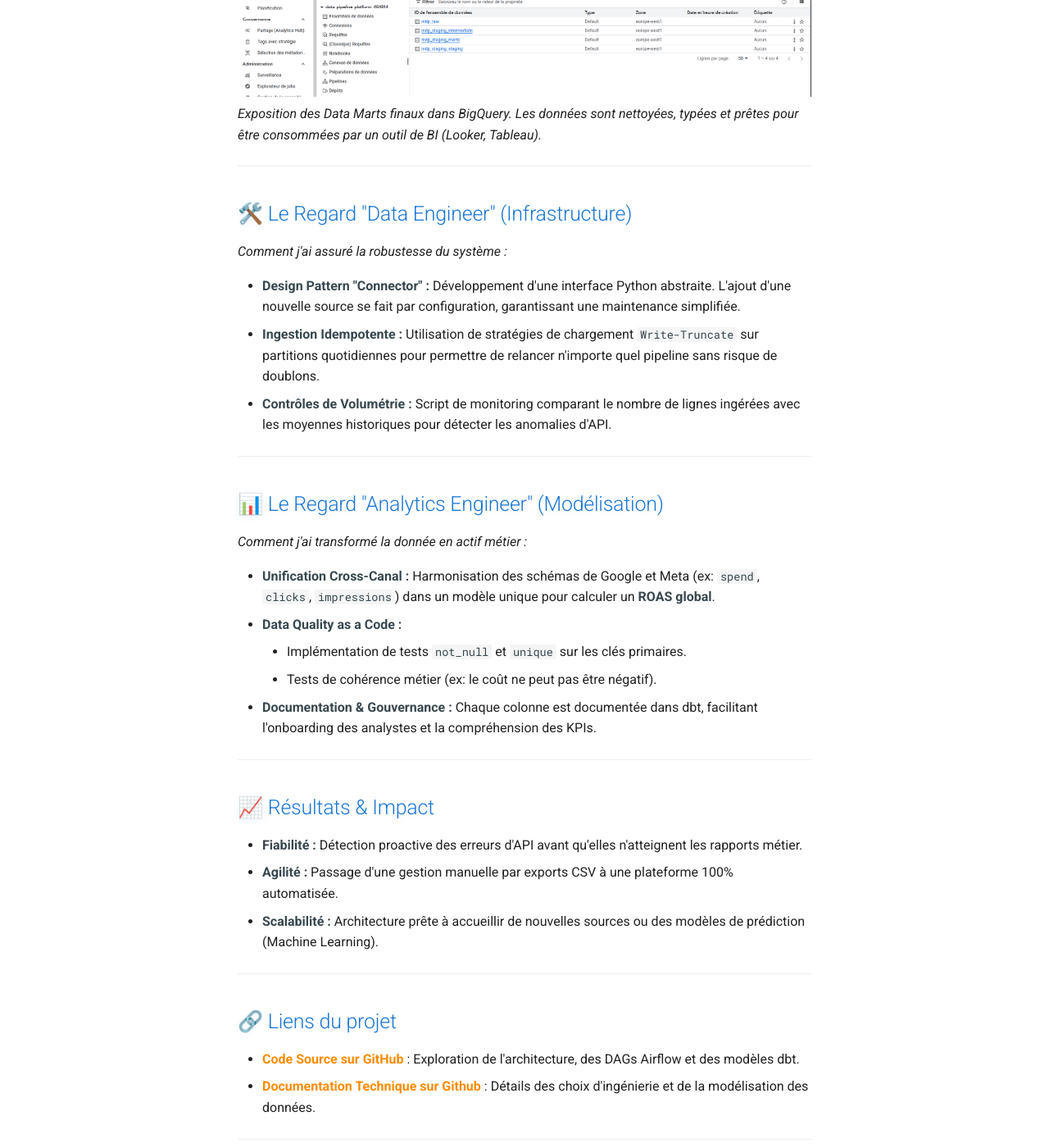
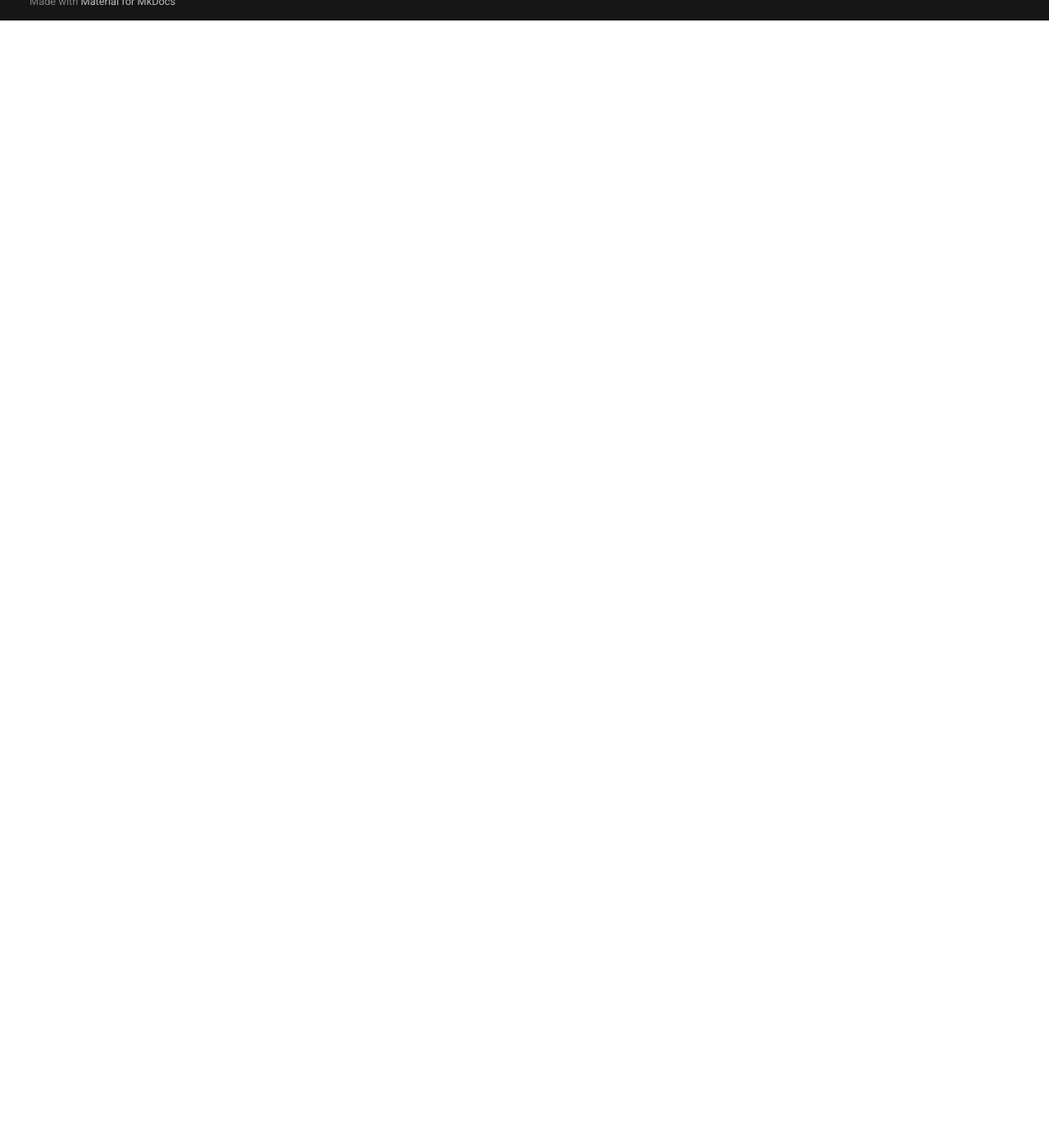
Before and after one commit to y-ikli/portfolio, an MkDocs documentation site: the page built from docs/projets/agence_media.md, in a window 1280 px wide and 1400 px high, scrolled down 1706 px. Shown: the whole window at 82% size. Built offline with MkDocs 1.6.1 and Material for MkDocs 9.7.7, drawn with Linux system fonts in a browser that asks for light colours; after the commit the page ends 1731 px from its top, so only the background shows below that; some of the changed text lies outside the part shown.

Commit message:
Note for next update

```diff
--- a/docs/index.md
+++ b/docs/index.md
@@ -16,7 +16,8 @@
         <img src="https://img.shields.io/badge/Email-D14836?style=for-the-badge&logo=gmail&logoColor=white" alt="Email">
       </a>
     </p>
-    <p style="margin: 0; color: #555; font-size: 0.95em;">Lille, France · Disponible dès mai 2026</p>
+    <p style="margin: 0; color: #555; font-size: 0.95em;">Disponible dès mai 2026</p>
+    <p style="margin: 0.3rem 0 0; color: #555; font-size: 0.95em;">Mobilité : Lille · Paris · France</p>
   </div>
 </div>
 
@@ -38,10 +39,8 @@
   <div style="flex: 1 1 300px; border: 1px solid #1976d2; border-radius: 10px; overflow: hidden; background: #fff; box-shadow: 0 2px 12px rgba(25,118,210,0.10); display: flex; flex-direction: column;">
     <div style="background: #1976d2; padding: 1.1rem 1.4rem 1rem; display: flex; justify-content: space-between; align-items: center; gap: 0.8rem;">
       <div>
-        <div style="color: rgba(255,255,255,0.75); font-size: 0.72em; letter-spacing: 0.08em; text-transform: uppercase; margin-bottom: 0.2rem; font-weight: 600;">Offre · Data Engineering</div>
         <div style="color: #fff; font-size: 1.18em; font-weight: 700; line-height: 1.2;">Data Engineer</div>
       </div>
-      <span style="background: #e8f5e9; color: #1b5e20; font-size: 0.72em; font-weight: 700; letter-spacing: 0.06em; text-transform: uppercase; padding: 0.28rem 0.7rem; border-radius: 20px; white-space: nowrap; flex-shrink: 0;">Disponible</span>
     </div>
     <div style="padding: 1.2rem 1.4rem; flex: 1; display: flex; flex-direction: column; gap: 1.1rem;">
       <div>
@@ -69,10 +68,8 @@
   <div style="flex: 1 1 300px; border: 1px solid #43a047; border-radius: 10px; overflow: hidden; background: #fff; box-shadow: 0 2px 12px rgba(67,160,71,0.10); display: flex; flex-direction: column;">
     <div style="background: #43a047; padding: 1.1rem 1.4rem 1rem; display: flex; justify-content: space-between; align-items: center; gap: 0.8rem;">
       <div>
-        <div style="color: rgba(255,255,255,0.75); font-size: 0.72em; letter-spacing: 0.08em; text-transform: uppercase; margin-bottom: 0.2rem; font-weight: 600;">Offre · Analytics Engineering</div>
         <div style="color: #fff; font-size: 1.18em; font-weight: 700; line-height: 1.2;">Analytics Engineer</div>
       </div>
-      <span style="background: #e8f5e9; color: #1b5e20; font-size: 0.72em; font-weight: 700; letter-spacing: 0.06em; text-transform: uppercase; padding: 0.28rem 0.7rem; border-radius: 20px; white-space: nowrap; flex-shrink: 0;">Disponible</span>
     </div>
     <div style="padding: 1.2rem 1.4rem; flex: 1;">
       <div style="font-size: 0.78em; font-weight: 700; letter-spacing: 0.07em; text-transform: uppercase; color: #43a047; margin-bottom: 0.6rem;">Missions</div>
--- a/docs/projets/agence_media.md
+++ b/docs/projets/agence_media.md
@@ -23,49 +30,10 @@
 )
 *Vue du DAG orchestrant l'ingestion parallélisée et le déclenchement des transformations dbt. Chaque étape inclut une logique de retry et un logging détaillé.*
 
-### 2. Modélisation & Lignage (dbt)
-![Transformations dbt — modèles et dépendances](../images_projets/agence_media/dbt_transformations_sql.png)
-*Structure des transformations en couches. Le passage du `Staging` au `Mart` permet d'isoler les règles de gestion métier de la structure brute des APIs.*
 
-### 3. Qualité & Exposition (BigQuery)
+
+### 2. Qualité & Exposition (BigQuery)
 ![Tables marts — datasets métier](../images_projets/agence_media/marts.png)
 *Exposition des Data Marts finaux dans BigQuery. Les données sont nettoyées, typées et prêtes pour être consommées par un outil de BI (Looker, Tableau).*
 
 ---
-
-## 🛠️ Le Regard "Data Engineer" (Infrastructure)
-
-*Comment j'ai assuré la robustesse du système :*
-
-* **Design Pattern "Connector" :** Développement d'une interface Python abstraite. L'ajout d'une nouvelle source se fait par configuration, garantissant une maintenance simplifiée.
-* **Ingestion Idempotente :** Utilisation de stratégies de chargement `Write-Truncate` sur partitions quotidiennes pour permettre de relancer n'importe quel pipeline sans risque de doublons.
-* **Contrôles de Volumétrie :** Script de monitoring comparant le nombre de lignes ingérées avec les moyennes historiques pour détecter les anomalies d'API.
-
----
-
-## 📊 Le Regard "Analytics Engineer" (Modélisation)
-
-*Comment j'ai transformé la donnée en actif métier :*
-
-* **Unification Cross-Canal :** Harmonisation des schémas de Google et Meta (ex: `spend`, `clicks`, `impressions`) dans un modèle unique pour calculer un **ROAS global**.
-* **Data Quality as a Code :**
-    * Implémentation de tests `not_null` et `unique` sur les clés primaires.
-    * Tests de cohérence métier (ex: le coût ne peut pas être négatif).
-* **Documentation & Gouvernance :** Chaque colonne est documentée dans dbt, facilitant l'onboarding des analystes et la compréhension des KPIs.
-
----
-
-## 📈 Résultats & Impact
-
-* **Fiabilité :** Détection proactive des erreurs d'API avant qu'elles n'atteignent les rapports métier.
-* **Agilité :** Passage d'une gestion manuelle par exports CSV à une plateforme 100% automatisée.
-* **Scalabilité :** Architecture prête à accueillir de nouvelles sources ou des modèles de prédiction (Machine Learning).
-
----
-
-## 🔗 Liens du projet
-
-* **[Code Source sur GitHub](https://github.com/y-ikli/media-data-platform)** : Exploration de l'architecture, des DAGs Airflow et des modèles dbt.
-* **[Documentation Technique sur Github](https://github.com/y-ikli/media-data-platform/blob/main/docs/architecture.md)** : Détails des choix d'ingénierie et de la modélisation des données.
-
----
--- a/mkdocs.yml
+++ b/mkdocs.yml
@@ -8,7 +8,6 @@
   - Accueil: index.md
   - Projets:
     - 'Mes Projets': projets/index.md
-    - Agence Média: projets/agence_media.md
     - MonCapitain: projets/moncapitain.md
 
 theme:
```
Also changed, not shown: other parts of docs/index.md (+2 -2 lines), other parts of docs/projets/agence_media.md (+7 -0 lines), site/custom.css.
